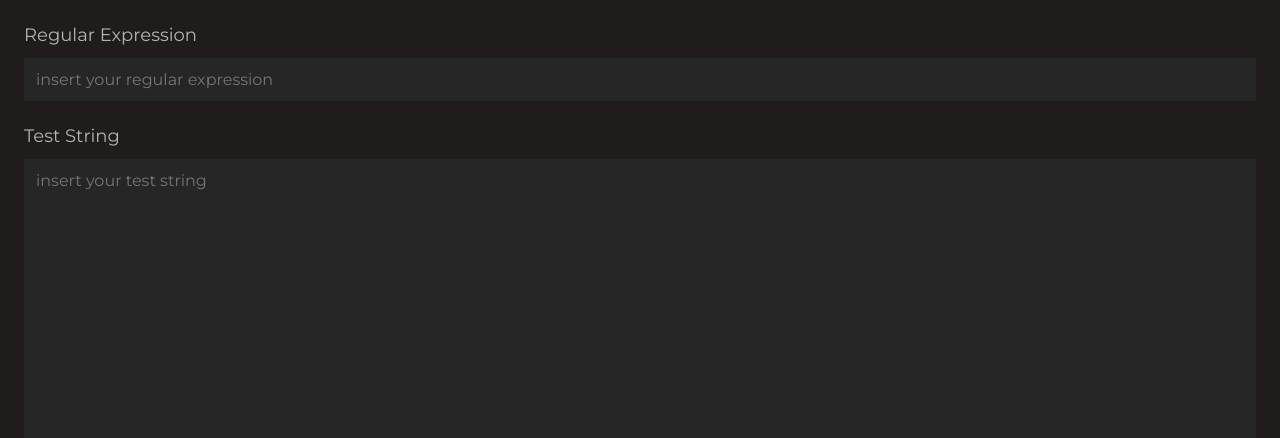
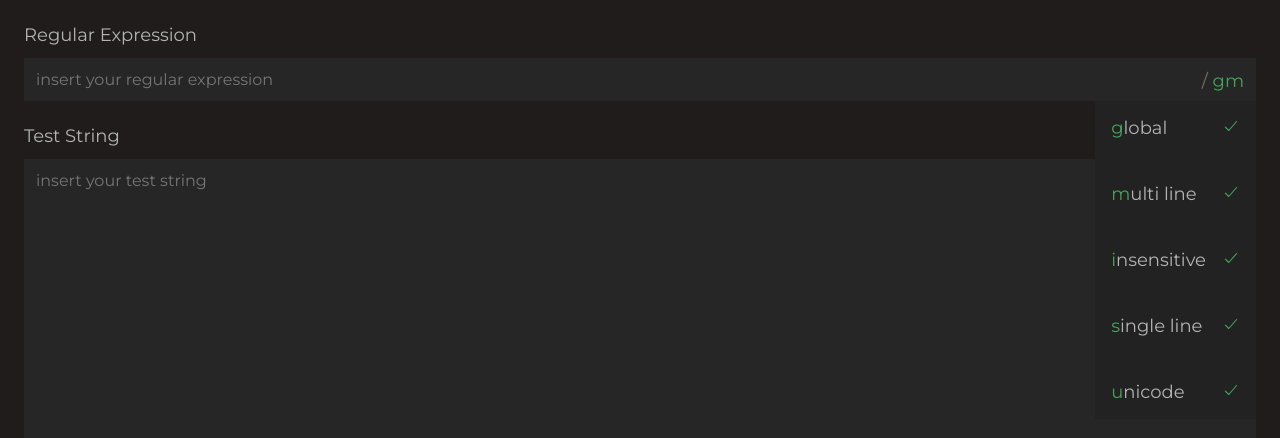
Before and after one commit to TraumeVonHeidelberg/Regex, a plain HTML site: page index.html in a window 1280 px wide. Drawn offline with nearby package versions, Linux system fonts and the light colour scheme.

Commit message:
option to add flags pre

```diff
--- a/index.html
+++ b/index.html
@@ -16,7 +16,32 @@
     <form id="regex-form" action="">
         <div class="form-element">
             <label for="regex">Regular Expression</label>
-            <input type="text" id="regex" name="regex" placeholder="insert your regular expression" autocomplete="off">
+            <div class="input-box">
+                <input type="text" id="regex" name="regex" placeholder="insert your regular expression"
+                    autocomplete="off">
+                <p class="regex-flags">/ <span class="flag-marker">gm</span></p>
+                <ul class="flags-list">
+                    <li>
+                        <p><span class="flag-marker">g</span>lobal</p> <ion-icon name="checkmark-outline"></ion-icon>
+                    </li>
+                    <li>
+                        <p><span class="flag-marker">m</span>ulti line</p>
+                        <ion-icon name="checkmark-outline"></ion-icon>
+                    </li>
+                    <li>
+                        <p><span class="flag-marker">i</span>nsensitive</p> <ion-icon
+                            name="checkmark-outline"></ion-icon>
+                    </li>
+                    <li>
+                        <p><span class="flag-marker">s</span>ingle line</p> <ion-icon
+                            name="checkmark-outline"></ion-icon>
+                    </li>
+                    <li>
+                        <p><span class="flag-marker">u</span>nicode</p> <ion-icon name="checkmark-outline"></ion-icon>
+                    </li>
+                </ul>
+
+            </div>
         </div>
         <div class="form-element">
             <label for="test-string">Test String</label>
@@ -27,6 +52,8 @@
         </div>
     </form>
 
+    <script type="module" src="https://unpkg.com/ionicons@7.1.0/dist/ionicons/ionicons.esm.js"></script>
+    <script nomodule src="https://unpkg.com/ionicons@7.1.0/dist/ionicons/ionicons.js"></script>
     <script src="./script.js"></script>
 </body>
 
--- a/style.css
+++ b/style.css
@@ -29,9 +29,14 @@ form {
 	gap: 1.2rem;
 }
 
+.input-box {
+	position: relative;
+}
+
 input,
 textarea {
 	padding: 1.2rem;
+	width: 100%;
 	font-size: 1.6rem;
 	font-family: 'Montserrat', sans-serif;
 	color: #cbcaca;
@@ -44,11 +49,56 @@ textarea:focus {
 	outline: 1px solid rgba(203, 202, 202, 0.4);
 }
 
+.regex-flags {
+	position: absolute;
+	top: 1.2rem;
+	right: 1.2rem;
+	color: rgba(116, 117, 94, 255);
+	cursor: pointer;
+}
+
+.flag-marker {
+	color: #43a55a;
+}
+
+.regex-flags:hover span {
+	color: white;
+}
+
+.flags-list {
+	position: absolute;
+	right: 0;
+	z-index: 50;
+	display: flex;
+	flex-direction: column;
+	gap: 1.2rem;
+	list-style-type: none;
+	background-color: #232222;
+}
+
+.flags-list li {
+	display: flex;
+	justify-content: space-between;
+	gap: 1.6rem;
+	padding: 1.6rem;
+	cursor: pointer;
+}
+
+.flags-list li:hover {
+	background-color: #403c3c;
+}
+
+.flags-list li:hover .flag-marker{
+	color:white;
+}
+
+ion-icon {
+	color: #43a55a;
+}
 textarea {
 	position: relative;
 	z-index: 1;
 	height: 70vh;
-	width: 100%;
 	resize: none;
 	background-color: transparent;
 	color: #cbcaca;
```
